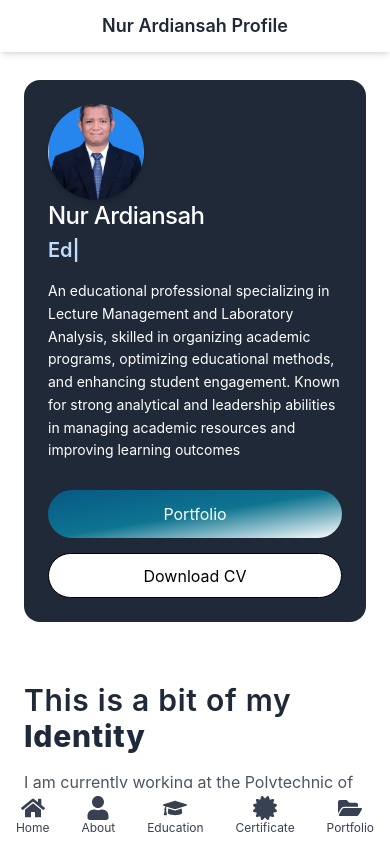
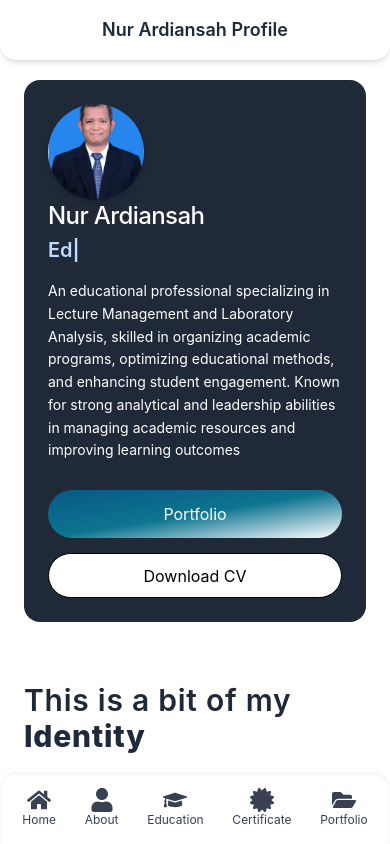
Before and after one commit to IndraRP/NurArdiansah, a React (Vite) app: page / in a window 390 px wide. Shown: the top 844 px of the page. Built offline with nearby package versions, Linux system fonts and the light colour scheme.

Commit message:
update navbar

```diff
--- a/src/components/navbar.jsx
+++ b/src/components/navbar.jsx
@@ -1,21 +1,27 @@
-import React from 'react';
-import { FaHome, FaUser, FaGraduationCap, FaCertificate, FaFolderOpen } from 'react-icons/fa';
+import React from "react";
+import {
+  FaHome,
+  FaUser,
+  FaGraduationCap,
+  FaCertificate,
+  FaFolderOpen,
+} from "react-icons/fa";
 
 const Navbar = () => {
   return (
     <>
       {/* Navbar Atas (Mobile View) */}
-      <div className="lg:hidden fixed top-0 left-0 w-full bg-white shadow-md z-50">
-        <div className="flex items-center justify-center py-3">
-          <h1 className="text-lg font-semibold text-gray-800">
+      <div className="lg:hidden fixed top-0 left-0 w-full bg-white shadow-md z-50 rounded-b-2xl">
+        <div className="flex items-center justify-center py-4">
+          <h1 className="text-lg font-semibold text-gray-800 ">
             Nur Ardiansah Profile
           </h1>
         </div>
       </div>
 
       {/* Navbar Bawah (Mobile View) */}
-      <div className="lg:hidden fixed bottom-0 left-0 w-full bg-white shadow-md z-50">
-        <div className="flex items-center justify-around py-2">
+      <div className="lg:hidden fixed bottom-0 left-0 w-full bg-white shadow-inner z-50 rounded-t-2xl border-red-900">
+        <div className="flex items-center justify-around py-4 px-2">
           <a
             href="#home-section"
             className="flex flex-col items-center text-gray-700 hover:text-blue-600"
```
